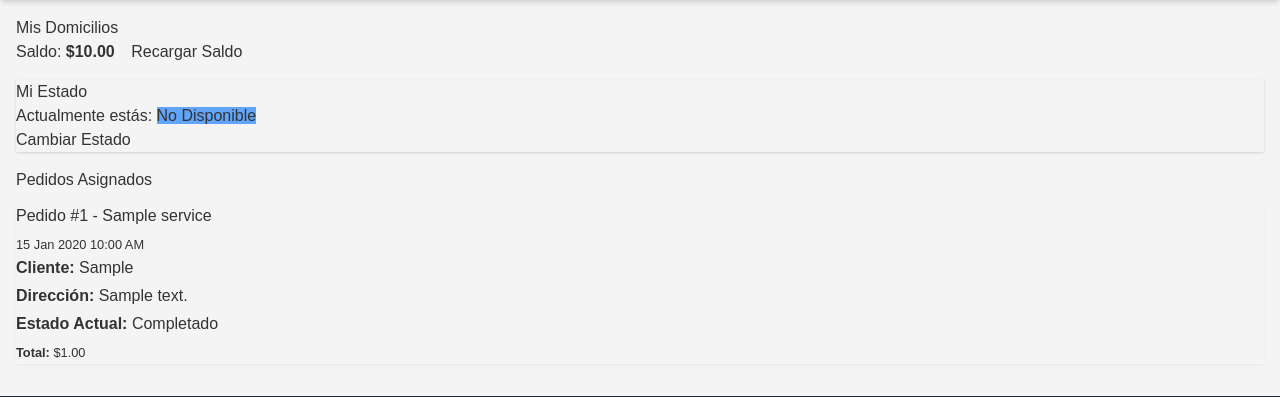
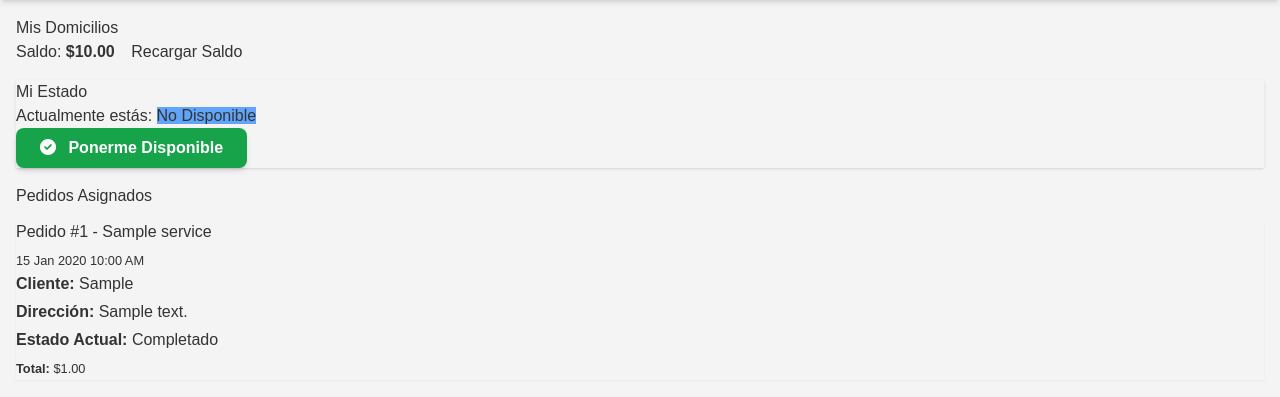
Before and after one commit to Neiro77/domiciliosrmyopal, a Python web app: template templates/driver/my_orders.html in a window 1280 px wide. Shown: the part 72-469 px from the top of the page. Run offline with Jinja, Linux system fonts and the light colour scheme; the template is opened without the code that fills it: most values are stand-ins (such as "Sample title", 1, 10 or a date in 2020); some libraries are stand-ins or nearby versions.

Commit message:
Ajuste formulario registro 13

```diff
--- a/driver_routes.py
+++ b/driver_routes.py
@@ -58,7 +58,7 @@ def dashboard():
     """
     Muestra el dashboard principal del conductor con sus pedidos activos.
     """
-    # form = EmptyForm()
+    form = EmptyForm()
     # driver_profile = current_user.driver_profile
 
     # active_statuses = [
@@ -114,7 +114,8 @@ def dashboard():
         #orders=orders,
         #form=form,
         #OrderStatus=OrderStatus
-        form = EmptyForm()
+        form = form
+
     )
 
 
--- a/templates/driver/my_orders.html
+++ b/templates/driver/my_orders.html
@@ -25,9 +25,22 @@
                     {% endif %}
                 </p>
             </div>
-            <form action="{{ url_for('driver.toggle_availability') }}" method="POST">
-                {{ form.hidden_tag() }} <button type="submit" class="btn btn-outline-primary">Cambiar Estado</button>
-            </form>
+            <!-- <form action="{{ url_for('driver.toggle_availability') }}" method="POST"> -->
+                <!-- {{ form.hidden_tag() }} <button type="submit" class="btn btn-outline-primary">Cambiar Estado</button> -->
+            <!-- </form> -->
+
+			<form action="{{ url_for('driver.toggle_availability') }}" method="POST">
+				{{ form.hidden_tag() }}
+				{% if driver_profile.is_available %}
+					<button type="submit" class="w-full sm:w-auto px-6 py-2 bg-red-100 text-red-700 hover:bg-red-200 border border-red-300 rounded-lg font-bold transition duration-300 shadow-sm">
+						<i class="fas fa-power-off mr-2"></i> Desconectarme
+					</button>
+				{% else %}
+					<button type="submit" class="w-full sm:w-auto px-6 py-2 bg-green-600 text-white hover:bg-green-700 rounded-lg font-bold transition duration-300 shadow-md">
+						<i class="fas fa-check-circle mr-2"></i> Ponerme Disponible
+					</button>
+				{% endif %}
+			</form>
         </div>
     </div>
 
```
